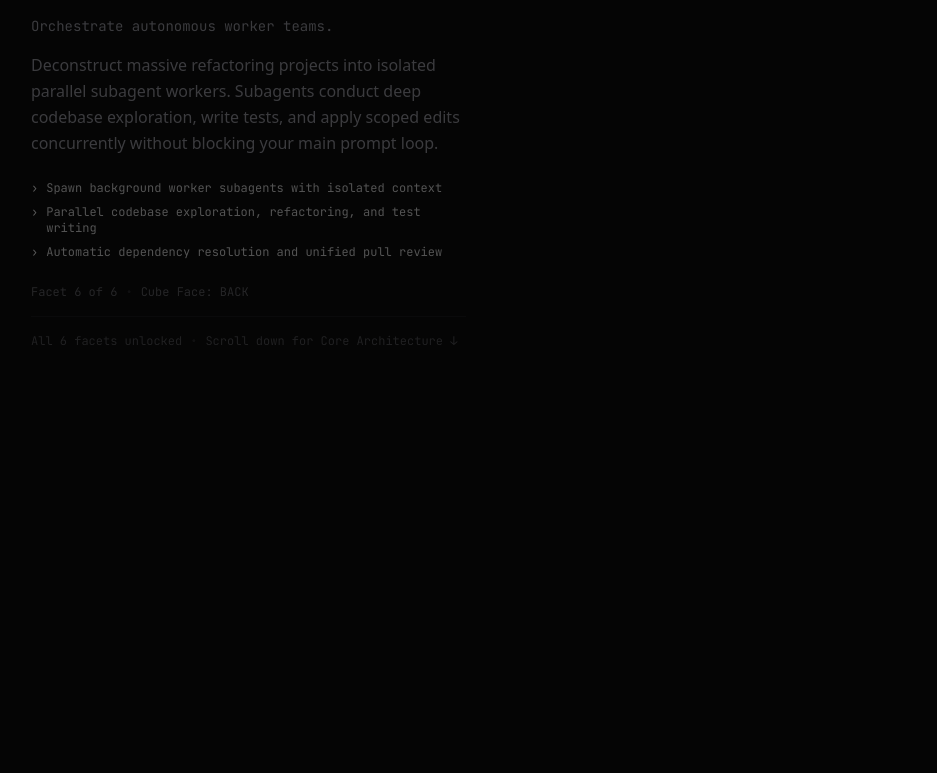
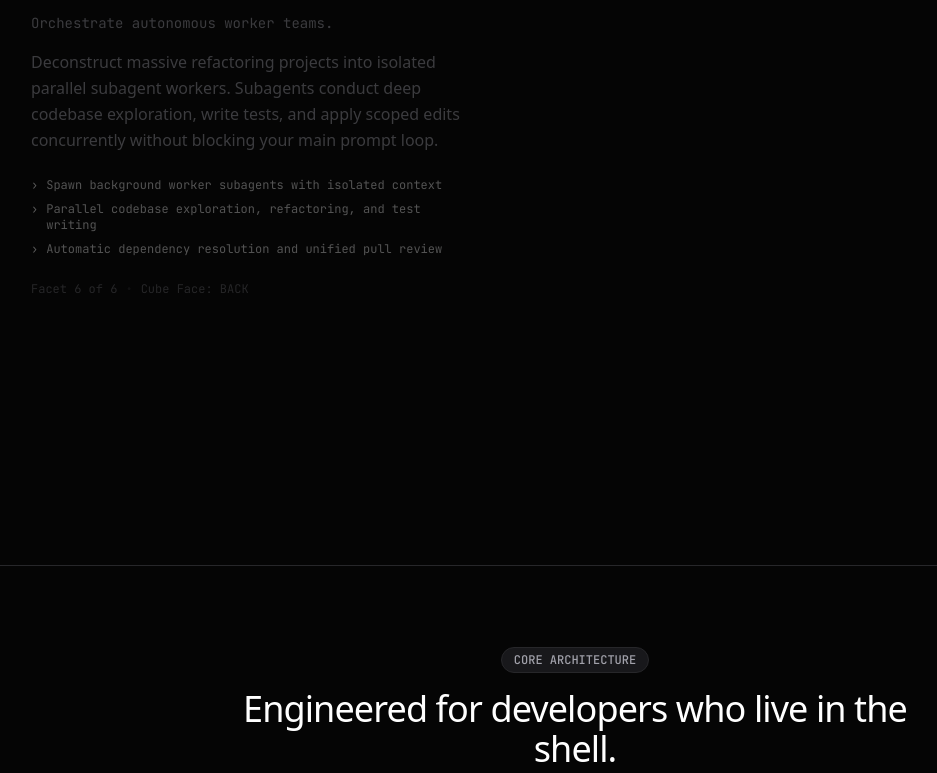
Before and after one commit to hphucdev-04/cube-landing, a Next.js app: page / in a window 1280 px wide. Shown: the part 4294-5067 px from the top of the page, without its empty margins (65-1002 px from the left). Built offline with nearby package versions, Linux system fonts and the light colour scheme; no server answers.

Commit message:
feat(showcase): add gentle bottom scroll runway to subagent before core architecture

```diff
--- a/src/components/showcase/scroll-showcase.tsx
+++ b/src/components/showcase/scroll-showcase.tsx
@@ -151,7 +151,7 @@ export function ScrollShowcase() {
       },
       {
         root: null,
-        threshold: 0.25,
+        threshold: 0.5,
       }
     );
 
@@ -168,7 +168,7 @@ export function ScrollShowcase() {
     if (targetEl) {
       targetEl.scrollIntoView({
         behavior: "smooth",
-        block: index === FEATURES.length - 1 ? "start" : "center",
+        block: "center",
       });
     }
   };
@@ -191,11 +191,9 @@ export function ScrollShowcase() {
       {/* Two-Column Scroll-Synced Layout */}
       <div className="max-w-6xl mx-auto px-4 sm:px-6 lg:px-8">
         <div className="grid grid-cols-1 lg:grid-cols-12 gap-8 items-start relative">
-          {/* Left Column: Stacked feature sections */}
-          <div className="lg:col-span-5 space-y-12 lg:space-y-0">
-            {FEATURES.map((feature, idx) => {
-              const isLast = idx === FEATURES.length - 1;
-              return (
+          {/* Left Column: Stacked feature sections (min-h-[75vh] each) */}
+          <div className="lg:col-span-5 space-y-12 lg:space-y-0 pb-20 lg:pb-44">
+            {FEATURES.map((feature, idx) => (
               <div
                 key={feature.id}
                 ref={(el) => {
@@ -203,10 +201,7 @@ export function ScrollShowcase() {
                 }}
                 data-index={idx}
                 className={cn(
-                    "transition-opacity duration-300 scroll-mt-28",
-                    isLast
-                      ? "min-h-[70vh] lg:min-h-[120vh] flex flex-col justify-start pt-12 lg:pt-24 pb-16 lg:pb-[60vh]"
-                      : "min-h-[50vh] lg:min-h-[75vh] flex flex-col justify-center py-12",
+                  "min-h-[50vh] lg:min-h-[75vh] flex flex-col justify-center py-12 transition-opacity duration-300",
                   activeIndex === idx ? "opacity-100" : "opacity-35 hover:opacity-60"
                 )}
               >
@@ -239,18 +234,9 @@ export function ScrollShowcase() {
                     <span className="text-[#27272A]">•</span>
                     <span>Cube Face: {feature.faceName}</span>
                   </div>
-
-                    {isLast && (
-                      <div className="pt-4 border-t border-[#27272A]/50 flex items-center gap-2 text-xs font-mono text-[#A1A1AA]/50">
-                        <span>All 6 facets unlocked</span>
-                        <span className="text-[#27272A]">•</span>
-                        <span>Scroll down for Core Architecture ↓</span>
-                      </div>
-                    )}
                 </div>
               </div>
-              );
-            })}
+            ))}
           </div>
 
           {/* Right Column: Sticky 3D Cube Navigator + macOS Terminal Panel */}
```
Lines whose indentation alone changed are shown as unchanged.
